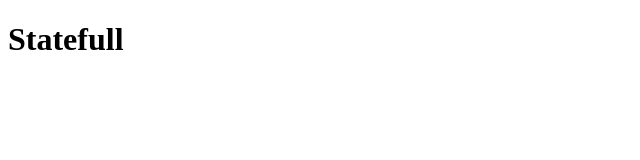
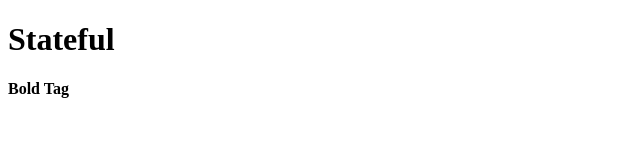
Before and after one commit to srebalaji/Learning-React, a React (Create React App) app: page / in a window 1280 px wide. Shown: the top 160 px of the page, without its empty margins (0-640 px from the left). Built offline with nearby package versions, Linux system fonts and the light colour scheme; the HTML template or start-up script is replaced by a standard one.

Commit message:
Return method
1. Returning elements from return.

```diff
--- a/src/App.js
+++ b/src/App.js
@@ -4,7 +4,12 @@ const App = () => <h1>This is stateless</h1>
 
 class State extends React.Component {
   render() {
-    return <h1>Statefull</h1>
+    return (
+      <div>
+        <h1>Stateful</h1>
+        <b>Bold Tag</b>
+      </div>
+    )
   }
 }
 
```
